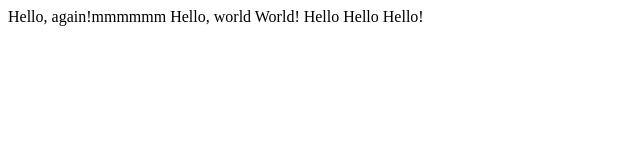
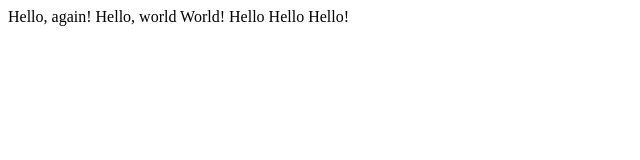
Before and after one commit to Nkateko-code/Ntiveko, a plain HTML site: page Hello.html in a window 1280 px wide. Shown: the whole page, without its empty margins (0-640 px from the left). Drawn offline with Linux system fonts and the light colour scheme.

Commit message:
Update Hello.html

```diff
--- a/Hello.html
+++ b/Hello.html
@@ -4,7 +4,7 @@
         <title>My Webpage</title>
     </head>
     <body>
-        Hello, again!mmmmmm
+        Hello, again!
         Hello, world World! Hello Hello Hello!
     </body>
 </html>
```
